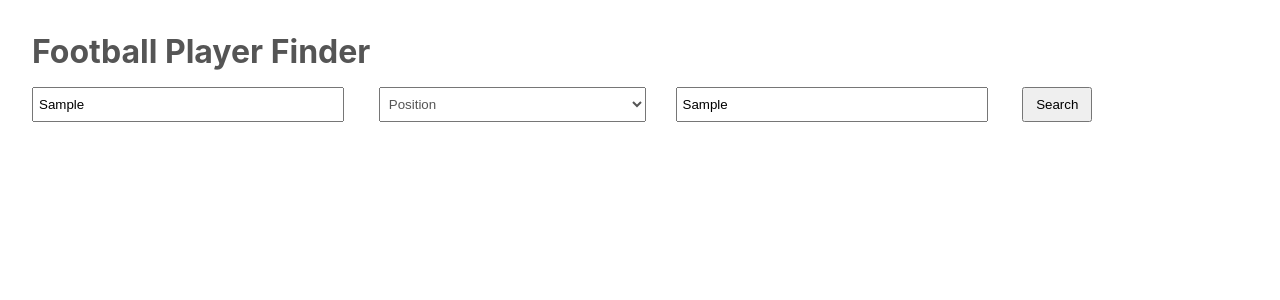
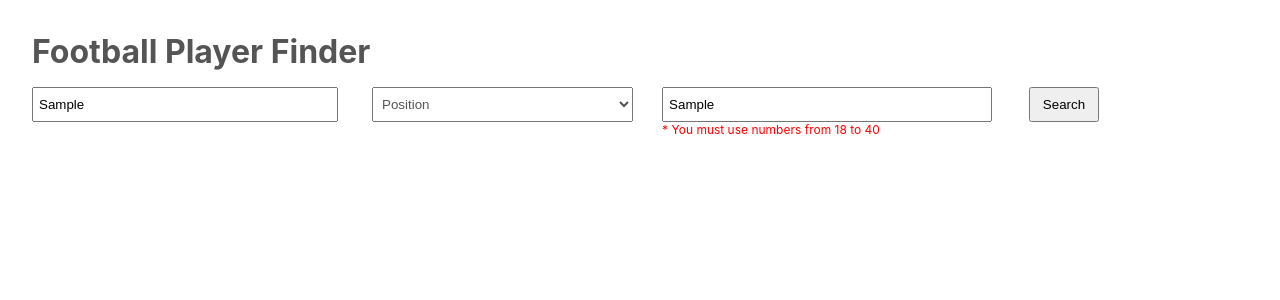
Before and after one commit to JesusMuller/player-finder, a React (Create React App) app: page / in a window 1280 px wide. Both pictures are taken after typing "Sample", "Sample" into the empty fields and a click on the input "Search". Shown: the top 300 px of the page. Built offline with nearby package versions, Linux system fonts and the light colour scheme; the HTML template or start-up script is replaced by a standard one.

Commit message:
Adding player search form validation

```diff
--- a/src/components/player-search-form/search-form-container.jsx
+++ b/src/components/player-search-form/search-form-container.jsx
@@ -1,15 +1,52 @@
-import React from 'react';
+import React, { Component } from 'react';
+import {
+    PLAYER_NAME_VALIDATION_ERROR,
+    PLAYER_AGE_VALIDATION_ERROR
+} from '../../constants';
 import SearchForm from './search-form/search-form';
 
-const SearchFormContainer = () => {
-    const onSubmitHandler = (e) => {
+class SearchFormContainer extends Component {
+    constructor() {
+        super();
+        this.onSubmitHandler = this.onSubmitHandler.bind(this);
+        this.validatePlayerNameInput = this.validatePlayerNameInput.bind(this);
+        this.validatePlayerAgeInput = this.validatePlayerAgeInput.bind(this);
+        this.state = {
+            playerNameError: '',
+            playerAgeError: ''
+        }
+    }
+
+    onSubmitHandler(e) {
         e.preventDefault();
-        console.log(e.target);
+        this.validatePlayerNameInput();
+        this.validatePlayerAgeInput();
     };
 
-    return (
-        <SearchForm onSubmitHandler={onSubmitHandler} />
-    );
+    // Validates player name just have letters
+    validatePlayerNameInput() {
+        const value = document.getElementById('player-name').firstChild.value;
+        const isValid = value ==='' || /^[A-Za-z]*$/.test(value) ? true : false;
+        if(isValid) { this.setState({ playerNameError: '' }) }
+        else { this.setState({ playerNameError: PLAYER_NAME_VALIDATION_ERROR }) }
+    }
+
+    // Validates player age is empty or between 18 and 40
+    validatePlayerAgeInput() {
+        const value = document.getElementById('player-age').firstChild.value;
+        const isValid = value ==='' || (value >= 18 && value <= 40) ? true : false;
+        if(isValid) { this.setState({ playerAgeError: '' }) }
+        else { this.setState({ playerAgeError: PLAYER_AGE_VALIDATION_ERROR }) }
+    }
+
+    render() {
+        return (
+            <SearchForm onSubmitHandler={this.onSubmitHandler}
+                playerNameError={this.state.playerNameError}
+                playerAgeError={this.state.playerAgeError}
+            />
+        );
+    }
 };
 
 export default SearchFormContainer;
--- a/src/components/player-search-form/search-form/search-form.jsx
+++ b/src/components/player-search-form/search-form/search-form.jsx
@@ -5,14 +5,20 @@ import ComboBox from '../../combo-box';
 import SubmitButton from '../../submit-button';
 import './search-form.scss';
 
-const SearchForm = ({ onSubmitHandler }) => (
+const SearchForm = ({ onSubmitHandler, playerNameError, playerAgeError }) => (
     <form onSubmit={onSubmitHandler}>
-        <div className="input-container"><TextInput placeHolder="Player Name" /></div>
-        <div className="input-container">
+        <div className="input-container" id="player-name">
+            <TextInput placeHolder="Player Name" errorMessage={playerNameError} />
+        </div>
+        <div className="input-container" id="player-position">
             <ComboBox optionsInitializer={"Position"} options={positions} />
         </div>
-        <div className="input-container"><TextInput placeHolder="Age" /></div>
-        <div className="input-container"><SubmitButton buttonText="Search" /></div>
+        <div className="input-container" id="player-age">
+            <TextInput placeHolder="Age" errorMessage={playerAgeError} />
+        </div>
+        <div className="input-container">
+            <SubmitButton buttonText="Search" />
+        </div>
     </form>
 );
 
--- a/src/components/player-search-form/search-form/search-form.scss
+++ b/src/components/player-search-form/search-form/search-form.scss
@@ -6,6 +6,14 @@ form {
     & .input-container {
        flex-grow: 1;
        padding-bottom: 10px;
+       > span {
+           display: block;
+           color: #ff0000;
+           font-size: .75em;
+       }
+       > span::before {
+           content: '* '
+       }
 
        & input:not([type='submit']), select {
            width: 90%;
--- a/src/components/text-input/text-input.jsx
+++ b/src/components/text-input/text-input.jsx
@@ -1,13 +1,21 @@
-import React from 'react';
+import React, { Fragment } from 'react';
 import { string } from 'prop-types';
 import { textInput } from './text-input.module.scss';
 
-const TextInput = ({ placeHolder }) => (
-    <input className={textInput} type="text" placeholder={placeHolder} />
-);
+//errorMessage is an optinal string to show a validation error
+//it render a conditional element
+const TextInput = ({ placeHolder, errorMessage }) => {
+    return (
+        <Fragment>
+            <input className={textInput} type="text" placeholder={placeHolder} />
+            {errorMessage ? <span>{errorMessage}</span> : null}
+        </Fragment>
+    );
+};
 
 TextInput.propTypes = {
-    placeHolder: string
+    placeHolder: string,
+    errorMessage: string
 };
 
 export default TextInput;
--- a/src/constants/index.js
+++ b/src/constants/index.js
@@ -11,4 +11,7 @@ const positions = [
     'Right-Back'
 ];
 
-export { positions };
+const PLAYER_NAME_VALIDATION_ERROR = 'You must use only letters';
+const PLAYER_AGE_VALIDATION_ERROR = 'You must use numbers from 18 to 40';
+
+export { positions, PLAYER_NAME_VALIDATION_ERROR, PLAYER_AGE_VALIDATION_ERROR };
```
